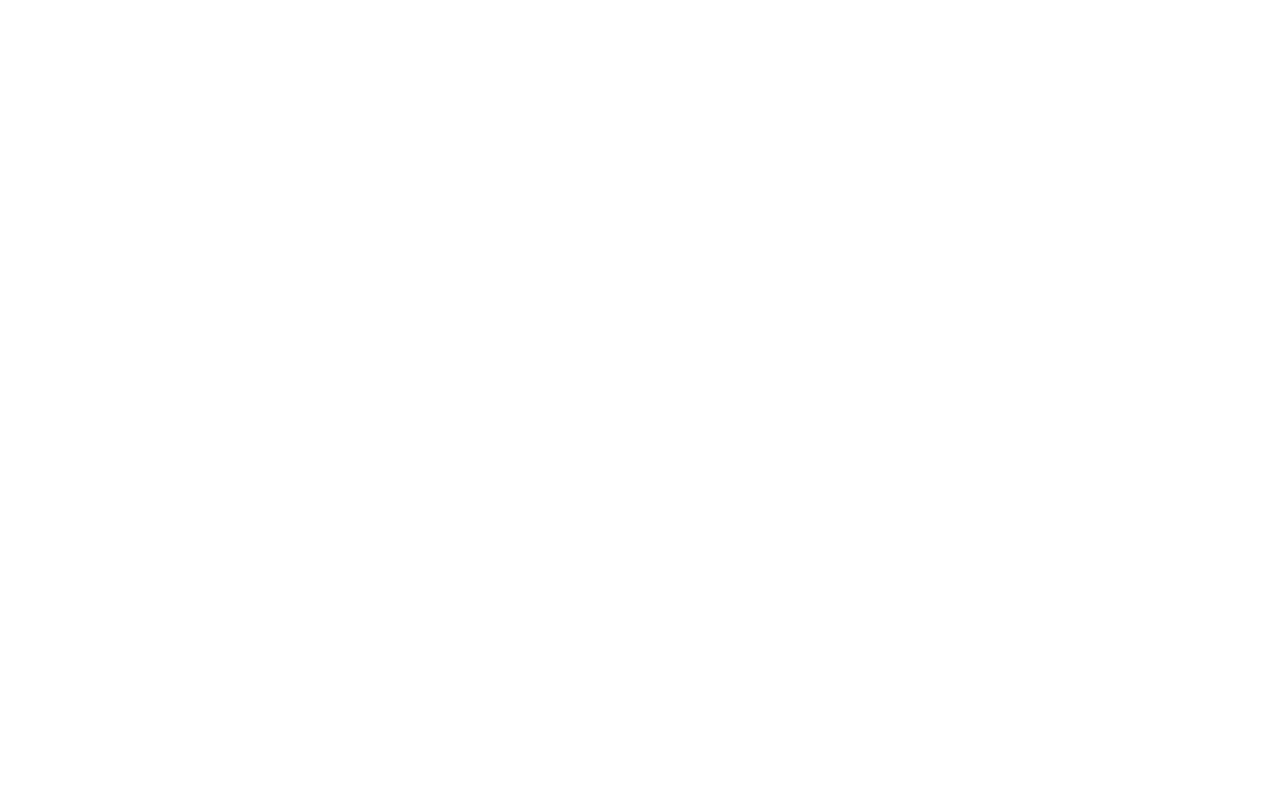
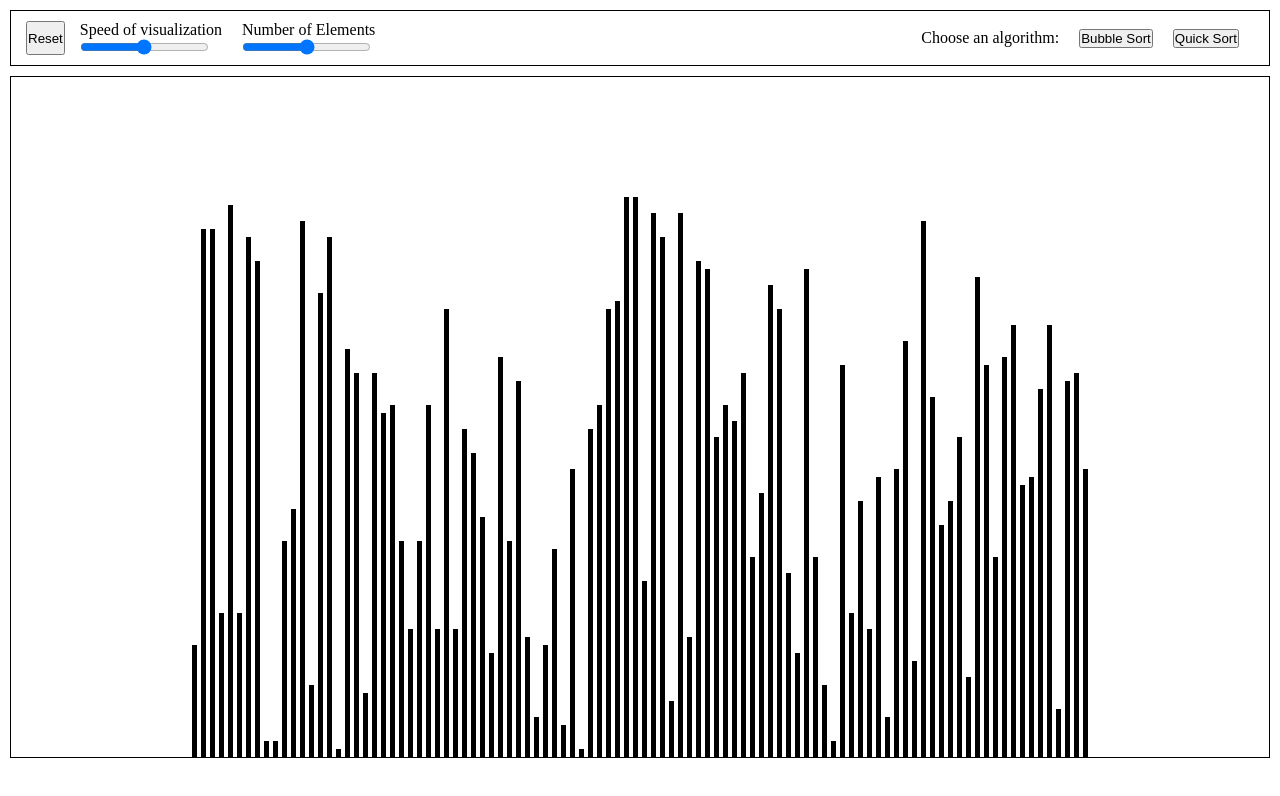
Before and after one commit to AndriiPolishko/sortingAlgorithmsVisualized, a website with bundled scripts: page index.html in a window 1280 px wide. Built offline with nearby package versions, Linux system fonts and the light colour scheme.

Commit message:
basic generation of elements added

```diff
--- a/css/style.css
+++ b/css/style.css
@@ -0,0 +1,49 @@
+* {
+    padding: 0;
+    margin: 0;
+}
+
+#pageHeader {
+    display: flex;
+    padding: 10px;
+    align-items: center;
+    justify-content: space-between;
+    border: 1px solid black;
+    margin: 10px;
+}
+
+label,
+input {
+    display: block;
+}
+
+#technicalData {
+    display: flex;
+}
+
+#technicalData * {
+    margin: 0 5px;
+}
+
+.choiceContainer {
+    display: flex;
+}
+
+.choiceContainer * {
+    margin: 0 20px 0 0;
+}
+
+main {
+    margin: 10px;
+    border: 1px solid black;
+    height: 85vh;
+    display: flex;
+    justify-content: center;
+    align-items: flex-end;
+}
+
+.element {
+    width: 5px;
+    background-color: black;
+    margin: 0 2px;
+}
--- a/index.html
+++ b/index.html
@@ -1,13 +1,45 @@
 <!DOCTYPE html>
 <html lang="en">
-<head>
-    <meta charset="UTF-8">
-    <meta http-equiv="X-UA-Compatible" content="IE=edge">
-    <meta name="viewport" content="width=device-width, initial-scale=1.0">
-    <link rel="stylesheet" href="./css/style.css">
-    <title>Sorting Algorithms Visualization/title>
-</head>
-<body>
-    <script src="./src/main.js"></script>
-</body>
+    <head>
+        <meta charset="UTF-8" />
+        <meta http-equiv="X-UA-Compatible" content="IE=edge" />
+        <meta name="viewport" content="width=device-width, initial-scale=1.0" />
+        <link rel="stylesheet" href="./css/style.css" />
+        <title>Sorting Algorithms Visualization</title>
+    </head>
+    <body>
+        <header id="pageHeader">
+            <div id="technicalData">
+                <button type="button" id="reset">Reset</button>
+                <div class="headerContainer">
+                    <label for="speed">Speed of visualization</label>
+                    <input
+                        id="speed"
+                        type="range"
+                        value="50"
+                        min="0"
+                        max="100"
+                    />
+                </div>
+                <div class="headerContainer">
+                    <label for="rangeOfElements">Number of Elements</label>
+                    <input
+                        id="rangeOfElements"
+                        type="range"
+                        value="50"
+                        min="0"
+                        max="100"
+                    />
+                </div>
+            </div>
+
+            <div class="choiceContainer">
+                <p>Choose an algorithm:</p>
+                <button type="button" id="bubbleSort">Bubble Sort</button>
+                <button type="button" id="quickSort">Quick Sort</button>
+            </div>
+        </header>
+        <main></main>
+        <script src="./dist/main.js" type="module"></script>
+    </body>
 </html>
--- a/package.json
+++ b/package.json
@@ -3,6 +3,7 @@
     "version": "1.0.0",
     "description": "side exercise project for sorting algorithms visualization",
     "main": "main.js",
+    "type": "module",
     "scripts": {
         "test": "echo \"Error: no test specified\" && exit 1",
         "format-fix": "prettier --write .",
--- /dev/null
+++ b/src/constants.ts
@@ -0,0 +1,3 @@
+const maxNumberOfElements: number = 100;
+/* eslint-disable */
+export { maxNumberOfElements };
--- a/src/main.ts
+++ b/src/main.ts
@@ -0,0 +1,27 @@
+/* eslint-disable */
+import { maxNumberOfElements } from './constants.js';
+
+const main = document.querySelector('main') as HTMLElement;
+// const rangeOfElements = document.querySelector(
+//   '#rangeOfElements',
+// ) as HTMLElement;
+const reset = document.querySelector('#reset') as HTMLElement;
+// let numberOfElements: number;
+
+function generateElements(): void {
+    let lastChild = main.lastElementChild;
+    while (lastChild) {
+        main.removeChild(lastChild);
+        lastChild = main.lastElementChild;
+    }
+    for (let i = 0; i < maxNumberOfElements; i++) {
+        const element = document.createElement('div');
+        element.classList.add('element');
+        const height: string = `${Math.floor(Math.random() * 70 + 1)}vh`;
+        element.style.height = height;
+        main?.appendChild(element);
+    }
+}
+
+window.addEventListener('load', generateElements);
+reset?.addEventListener('click', generateElements);
--- a/tsconfig.json
+++ b/tsconfig.json
@@ -12,7 +12,7 @@
     // "disableReferencedProjectLoad": true,             /* Reduce the number of projects loaded automatically by TypeScript. */
 
     /* Language and Environment */
-    "target": "es2016",                                  /* Set the JavaScript language version for emitted JavaScript and include compatible library declarations. */
+    "target": "es6",                                  /* Set the JavaScript language version for emitted JavaScript and include compatible library declarations. */
     // "lib": [],                                        /* Specify a set of bundled library declaration files that describe the target runtime environment. */
     // "jsx": "preserve",                                /* Specify what JSX code is generated. */
     // "experimentalDecorators": true,                   /* Enable experimental support for TC39 stage 2 draft decorators. */
@@ -26,7 +26,7 @@
     // "moduleDetection": "auto",                        /* Control what method is used to detect module-format JS files. */
 
     /* Modules */
-    "module": "commonjs",                                /* Specify what module code is generated. */
+    "module": "es2015",                                /* Specify what module code is generated. */
     "rootDir": "./src",                                  /* Specify the root folder within your source files. */
     // "moduleResolution": "node",                       /* Specify how TypeScript looks up a file from a given module specifier. */
     // "baseUrl": "./",                                  /* Specify the base directory to resolve non-relative module names. */
```
Also changed, not shown: .eslintrc.json, dist/constants.js (added), dist/main.js, 1 other file.
